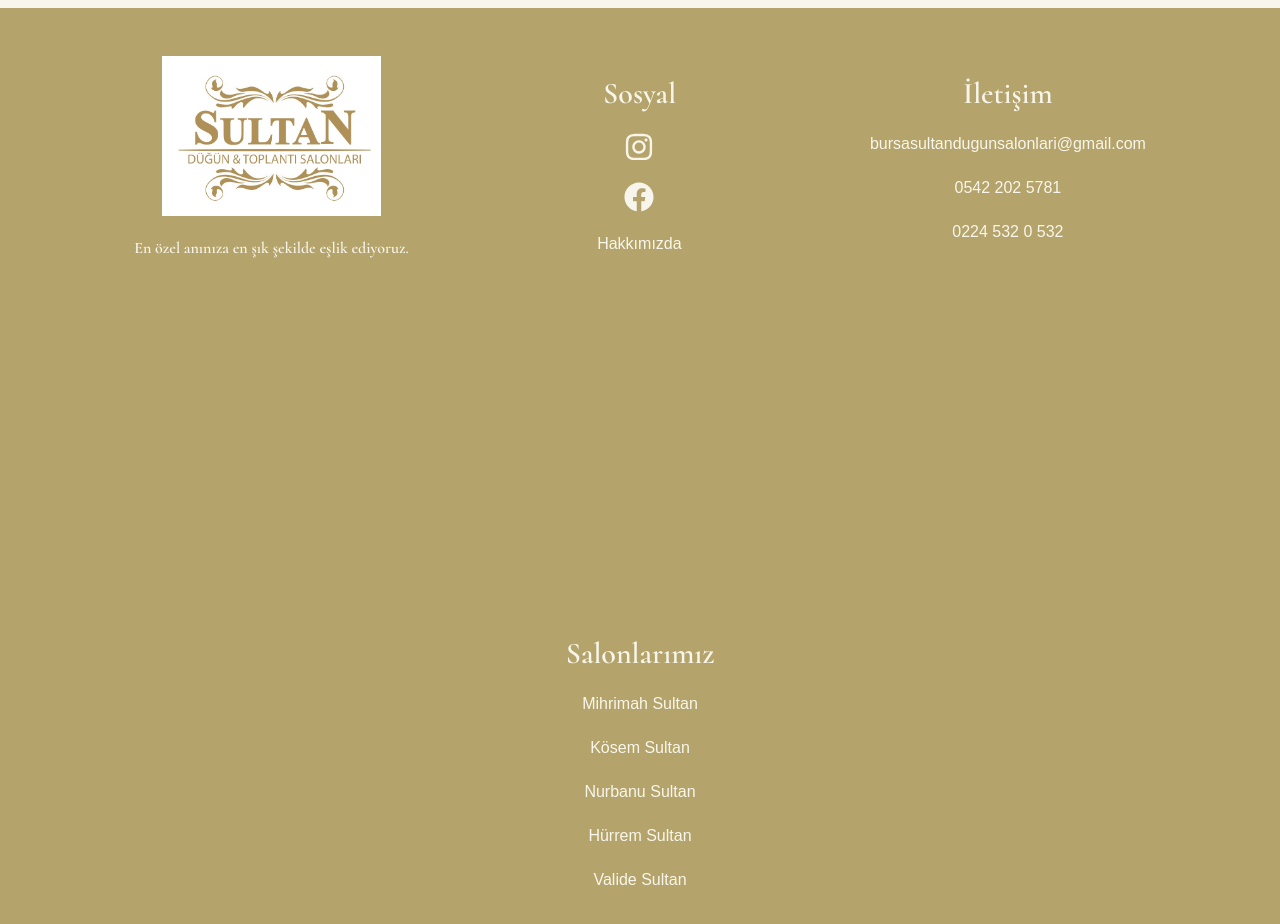
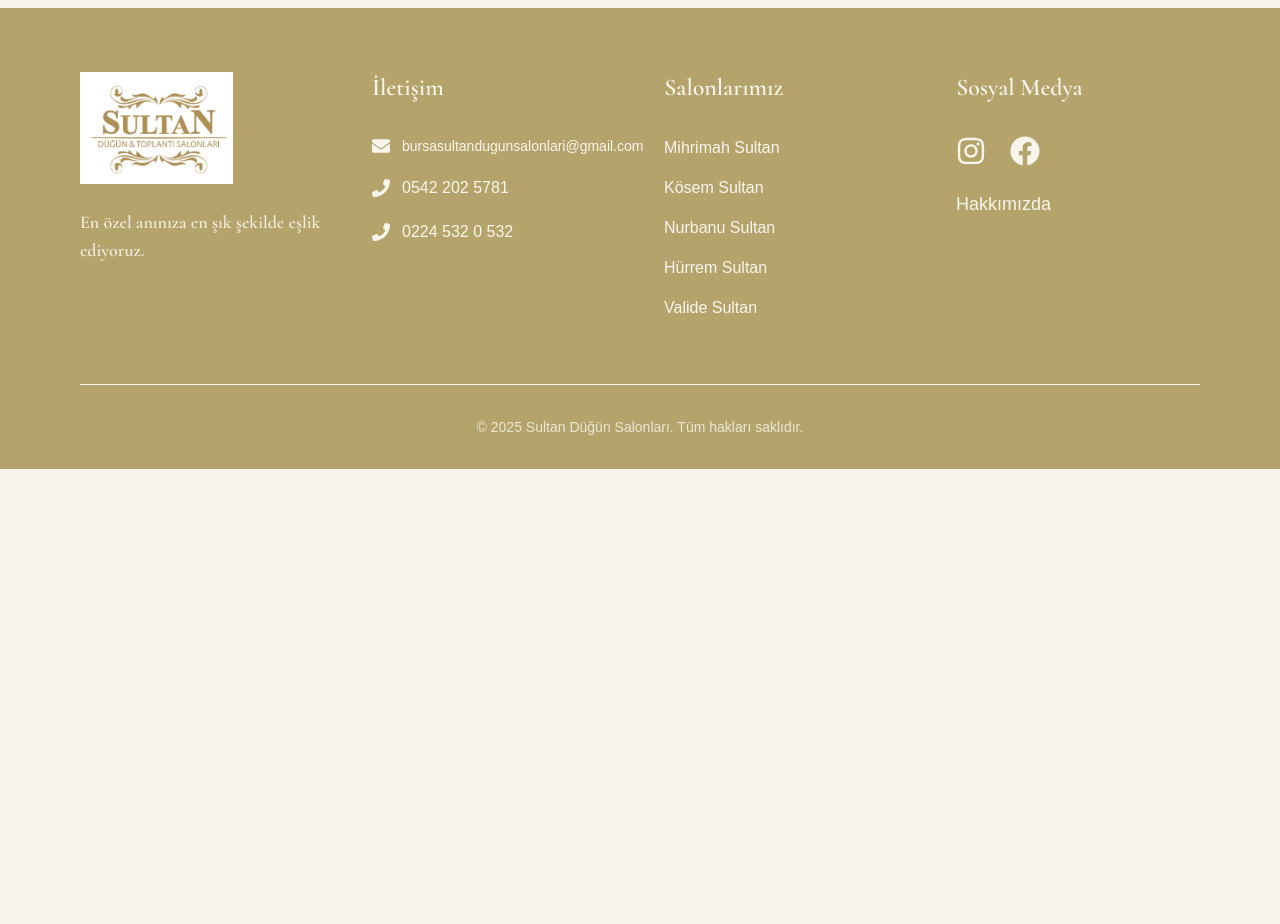
Before and after one commit to Vi303832/Sultan, a React (Vite) app: page / in a window 1280 px wide. Shown: the part 6660-7584 px from the top of the page. After the commit the page ends 7129 px from the top, so only its background shows below. Built offline with nearby package versions, Linux system fonts and the light colour scheme.

Commit message:
Footer düzenlemesi

```diff
--- a/src/Sayfalar/Footer.jsx
+++ b/src/Sayfalar/Footer.jsx
@@ -1,66 +1,96 @@
 import React from 'react'
 import Logo from "../assets/Logo.png"
 import { useNavigate } from "react-router";
-import { FaInstagram } from "react-icons/fa";
-import { FaFacebook } from "react-icons/fa";
+import { FaInstagram, FaFacebook, FaPhone, FaEnvelope } from "react-icons/fa";
 
 function Footer() {
-
     let navigate = useNavigate()
 
     return (
-        <div className='bg-kalin min-h-[50vh]  w-full overflow-hidden  '>
-            <div className='flex gap-40 pt-12 mx-30 max-lg:gap-20  justify-around flex-wrap  items-start text-beyaz max-xs:mx-0'>
+        <footer className="bg-kalin text-beyaz pt-16 pb-8">
+            <div className="max-w-6xl mx-auto px-4">
+                <div className="grid grid-cols-1 md:grid-cols-2 lg:grid-cols-4 gap-12 text-center lg:text-left">
 
-                <div className='flex flex-col items-center justify-start gap-5 min-w-[30vh] h-[50vh] max-sm:h-[25vh] max-lg:h-[35vh] '>
+                    {/* Logo ve Açıklama */}
+                    <div className="flex flex-col items-center lg:items-start">
+                        <img src={Logo} alt="Sultan Düğün Salonları" className="h-28 mb-6 cursor-pointer hover:opacity-80 transition-all" />
+                        <p className="font-cormorant text-lg opacity-90 cursor-pointer hover:text-altin transition-all">
+                            En özel anınıza en şık şekilde eşlik ediyoruz.
+                        </p>
+                    </div>
 
-                    <div className=''>
-                        <img src={Logo} className='h-[20vh]    ' />
+                    {/* İletişim Bilgileri */}
+                    <div className="flex flex-col items-center lg:items-start">
+                        <h3 className="text-2xl font-cormorant mb-8 text-beyaz">İletişim</h3>
+                        <div className="flex flex-col gap-5">
+                            <div className="flex items-center gap-3 hover:text-altin transition-all cursor-pointer">
+                                <FaEnvelope className="text-lg" />
+                                <span className="text-sm">bursasultandugunsalonlari@gmail.com</span>
+                            </div>
+                            <div className="flex items-center gap-3 hover:text-altin transition-all cursor-pointer">
+                                <FaPhone className="text-lg" />
+                                <span>0542 202 5781</span>
+                            </div>
+                            <div className="flex items-center gap-3 hover:text-altin transition-all cursor-pointer">
+                                <FaPhone className="text-lg" />
+                                <span>0224 532 0 532</span>
+                            </div>
+                        </div>
                     </div>
-                    <div className='text-center font-cormorant'>En özel anınıza en şık şekilde eşlik ediyoruz.</div>
 
-                </div>
+                    {/* Salonlarımız */}
+                    <div className="flex flex-col items-center lg:items-start">
+                        <h3 className="text-2xl font-cormorant mb-8 text-beyaz">Salonlarımız</h3>
+                        <ul className="flex flex-col gap-4">
+                            {[
+                                { path: "/Mihrimah", name: "Mihrimah Sultan" },
+                                { path: "/Kösem", name: "Kösem Sultan" },
+                                { path: "/Nurbanu", name: "Nurbanu Sultan" },
+                                { path: "/Hürrem", name: "Hürrem Sultan" },
+                                { path: "/Valide", name: "Valide Sultan" }
+                            ].map((salon) => (
+                                <li key={salon.path}>
+                                    <button
+                                        onClick={() => navigate(salon.path)}
+                                        className="hover:text-altin transition-all duration-300 cursor-pointer"
+                                    >
+                                        {salon.name}
+                                    </button>
+                                </li>
+                            ))}
+                        </ul>
+                    </div>
 
-                <div className='flex flex-col gap-10 items-center h-[50vh]  justify-start max-sm:h-[25vh] '>
-                    <div className='text-3xl relative top-5 font-cormorant'>Sosyal</div>
-                    <div className='flex flex-col gap-5 font-arial items-center'>
-                        <a href='https://www.instagram.com/sultandugunsalonlaribursa/?hl=en'><FaInstagram className='text-3xl hover:text-altin cursor-pointer' /></a>
-                        <a href='https://www.facebook.com/sultandugunsalonlaribursa/?locale=tr_TR'><FaFacebook className='text-3xl hover:text-altin cursor-pointer' /></a>
-                        <div className='cursor-pointer hover:text-altin' onClick={() => navigate("/Hakkımızda")}>Hakkımızda</div>
+                    {/* Sosyal Medya ve Hakkımızda */}
+                    <div className="flex flex-col items-center lg:items-start">
+                        <h3 className="text-2xl font-cormorant mb-8 text-beyaz">Sosyal Medya</h3>
+                        <div className="flex flex-col gap-6">
+                            <div className="flex gap-6">
+                                <a href="https://www.instagram.com/sultandugunsalonlaribursa/?hl=en"
+                                    className="text-3xl hover:text-altin transition-all duration-300 cursor-pointer">
+                                    <FaInstagram />
+                                </a>
+                                <a href="https://www.facebook.com/sultandugunsalonlaribursa/?locale=tr_TR"
+                                    className="text-3xl hover:text-altin transition-all duration-300 cursor-pointer">
+                                    <FaFacebook />
+                                </a>
+                            </div>
+                            <button
+                                onClick={() => navigate("/Hakkımızda")}
+                                className="hover:text-altin transition-all duration-300 cursor-pointer text-lg"
+                            >
+                                Hakkımızda
+                            </button>
+                        </div>
                     </div>
                 </div>
 
-                <div className='flex flex-col gap-10 h-[50vh] items-center text-center max-sm:h-[25vh]'>
-                    <div className='text-3xl relative top-5 font-cormorant'>İletişim</div>
-                    <div className='flex flex-col gap-5 font-arial items-center'>
-                        <div>bursasultandugunsalonlari@gmail.com</div>
-                        <div>0542 202 5781</div>
-                        <div>0224 532 0 532</div>
-                    </div>
+                {/* Copyright */}
+                <div className="border-t border-beyaz border-opacity-40 mt-16 pt-8 text-center">
+                    <p className="text-sm opacity-80 hover:text-altin cursor-pointer transition-all">&copy; {new Date().getFullYear()} Sultan Düğün Salonları. Tüm hakları saklıdır.</p>
                 </div>
-
-
-
-                <div className='flex flex-col gap-10 mb-10 h-[50vh]  items-center text-center'>
-                    <div className='text-3xl relative top-5 font-cormorant'>Salonlarımız</div>
-                    <div className='flex flex-col gap-5 font-arial'>
-
-                        <div className='cursor-pointer hover:text-altin' onClick={() => navigate("/Mihrimah")}>Mihrimah Sultan</div>
-                        <div className='cursor-pointer hover:text-altin' onClick={() => navigate("/Kösem")}>Kösem Sultan</div>
-                        <div className='cursor-pointer hover:text-altin' onClick={() => navigate("/Nurbanu")}>Nurbanu Sultan</div>
-                        <div className='cursor-pointer hover:text-altin' onClick={() => navigate("/Hürrem")}>Hürrem Sultan</div>
-                        <div className='cursor-pointer hover:text-altin' onClick={() => navigate("/Valide")}>Valide Sultan</div>
-
-
-
-
-                    </div>
-                </div>
-
             </div>
-
-
-        </div>
+        </footer>
     )
 }
 
```
